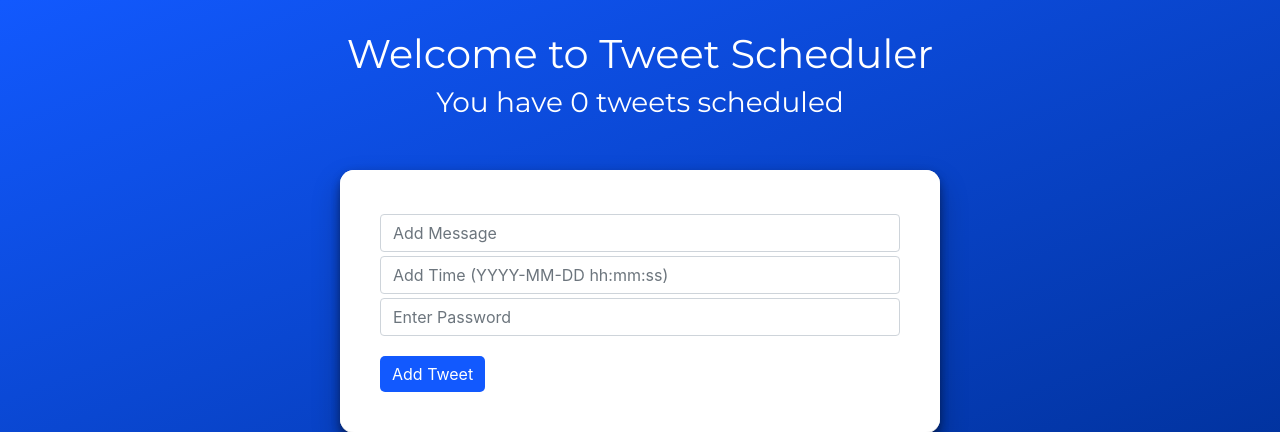
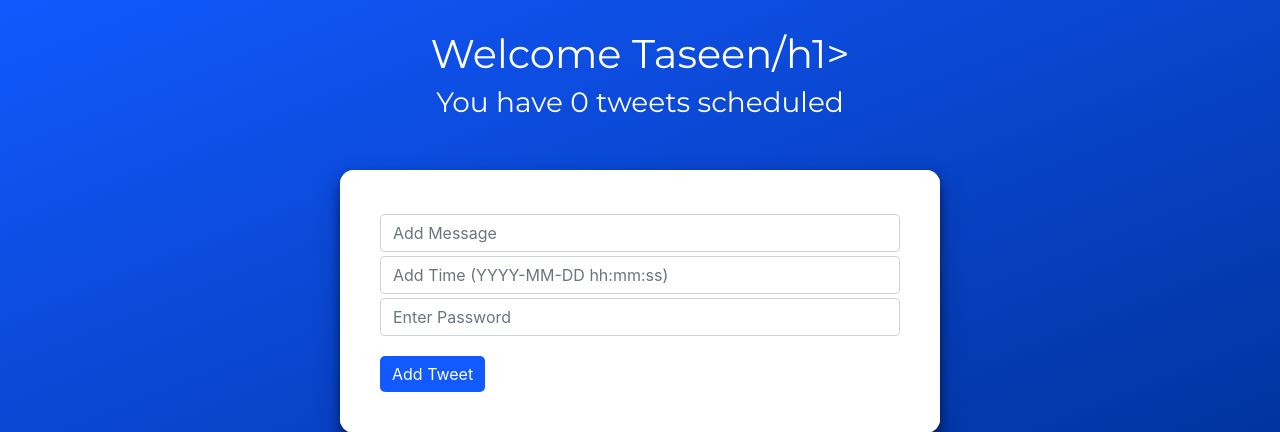
Before and after one commit to tsiddiqui02/flask-tweet-scheduler, a Flask app: page / in a window 1280 px wide. Shown: the top 432 px of the page. Run offline with Flask 2, Linux system fonts and the light colour scheme; data that the repository does not hold is empty; some libraries are stand-ins or nearby versions.

Commit message:
title change

```diff
--- a/app/templates/base.html
+++ b/app/templates/base.html
@@ -101,7 +101,7 @@
 <body>
     <div class="container">
 
-        <h1>Welcome to Tweet Scheduler</h1>
+        <h1>Welcome Taseen/h1>
         <h3>You have {{ n_open_tweets}} tweets scheduled</h3>
 
         <div id="form-container">
```
